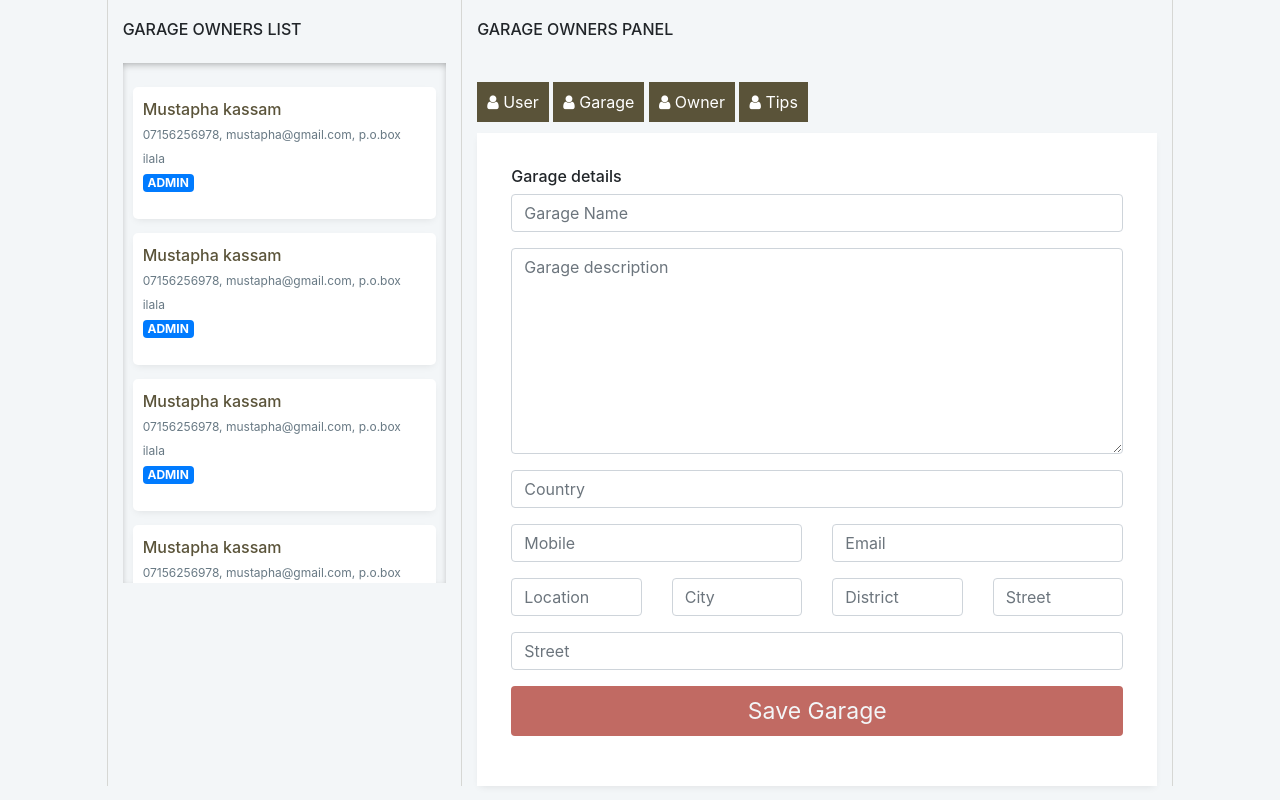
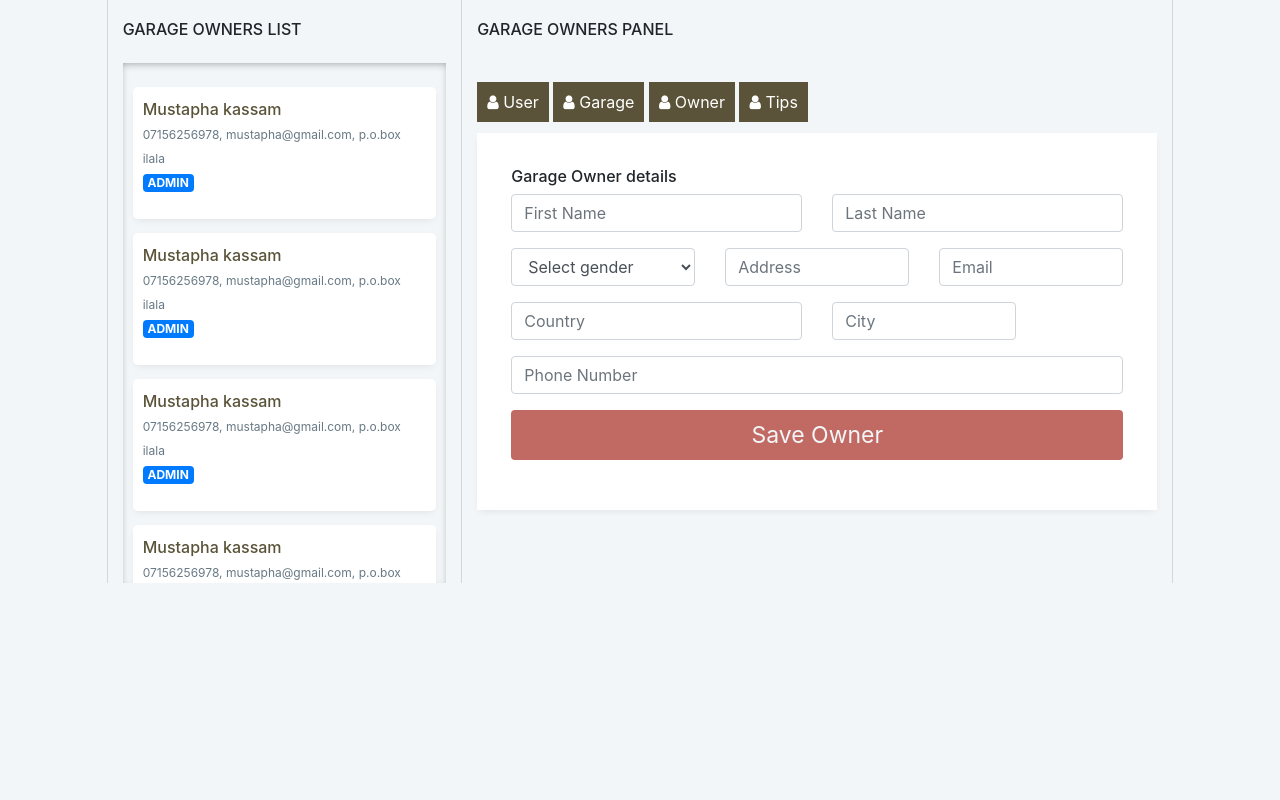
Before and after one commit to Gfrey70/Project, a CodeIgniter app: page /database/index.php/garage/ownerpanel in a window 1280 px wide. Run offline with CodeIgniter, Linux system fonts and the light colour scheme; some libraries are stand-ins or nearby versions.

Commit message:
finalize

```diff
--- a/application/views/owner_dashboard.php
+++ b/application/views/owner_dashboard.php
@@ -99,72 +99,63 @@
               </ul>
             </div>
             <div class="vl-panel-body">
-              <h6>Garage details</h6>
+              <h6>Garage Owner details</h6>
               <form class="" action="index.html" method="post">
                 <div class="row">
-                  <div class="col-md-12">
+                  <div class="col-md-6">
                     <div class="form-group">
-                      <input placeholder="Garage Name" class="form-control" type="text" name="" value="">
+                      <input placeholder="First Name" class="form-control" type="text" name="" value="">
+                    </div>
+                  </div>
+                  <div class="col-md-6">
+                    <div class="form-group">
+                      <input placeholder="Last Name" class="form-control" type="text" name="" value="">
+                    </div>
+                  </div>
+                </div>
+                <div class="row">
+                  <div class="col-md-4">
+                    <div class="form-group">
+                      <select class="form-control" name="">
+                        <option value="" selected disabled>Select gender</option>
+                        <option value="male">Male</option>
+                        <option value="female">Female</option>
+                      </select>
+                    </div>
+                  </div>
+                  <div class="col-md-4">
+                    <div class="form-group">
+                      <input placeholder="Address" class="form-control" type="text" name="" value="">
+                    </div>
+                  </div>
+                  <div class="col-md-4">
+                    <div class="form-group">
+                      <input placeholder="Email" class="form-control" type="text" name="" value="">
+                    </div>
+                  </div>
+                </div>
+                <div class="row">
+                  <div class="col-md-6">
+                    <div class="form-group">
+                      <input placeholder="Country" class="form-control" type="text" name="" value="">
+                    </div>
+                  </div>
+                  <div class="col-md-4">
+                    <div class="form-group">
+                      <input placeholder="City" class="form-control" type="text" name="" value="">
                     </div>
                   </div>
                 </div>
                 <div class="row">
                   <div class="col-md-12">
                     <div class="form-group">
-                      <textarea placeholder="Garage description" name="name" rows="8" cols="80" class="form-control"></textarea>
+                      <input placeholder="Phone Number" class="form-control" type="text" name="" value="">
                     </div>
                   </div>
-                </div>
-                <div class="row">
-                  <div class="col-md-12">
-                    <div class="form-group">
-                      <input placeholder="Country" class="form-control" type="text" name="" value="">
-                    </div>
-                  </div>
-                </div>
-                <div class="row">
-                  <div class="col-md-6">
-                    <div class="form-group">
-                      <input placeholder="Mobile" class="form-control" type="text" name="" value="">
-                    </div>
-                  </div>
-                  <div class="col-md-6">
-                    <div class="form-group">
-                      <input placeholder="Email" class="form-control" type="text" name="" value="">
-                    </div>
-                  </div>
-                </div>
-                <div class="row">
-                  <div class="col-md-3">
-                    <div class="form-group">
-                      <input placeholder="Location" class="form-control" type="text" name="" value="">
-                    </div>
-                  </div>
-                  <div class="col-md-3">
-                    <div class="form-group">
-                      <input placeholder="City" class="form-control" type="text" name="" value="">
-                    </div>
-                  </div>
-                  <div class="col-md-3">
-                    <div class="form-group">
-                      <input placeholder="District" class="form-control" type="text" name="" value="">
-                    </div>
-                  </div>
-                  <div class="col-md-3">
-                    <div class="form-group">
-                      <input placeholder="Street" class="form-control" type="text" name="" value="">
-                    </div>
-                  </div>
-                </div>
-                <div class="row">
-                  <div class="col-md-12">
-                    <div class="form-group">
-                      <input placeholder="Street" class="form-control" type="text" name="" value="">
-                    </div>
-                  </div>
+
                 </div>
                 <div class="form-group">
-                  <button type="submit" name="button" class="form-control vl-btn-login vl-wt-clr">Save Garage</button>
+                  <button type="submit" name="button" class="form-control vl-btn-login vl-wt-clr">Save Owner</button>
                 </div>
               </form>
             </div>
```
Also changed, not shown: application/views/garage_dashboard.php (+9 -0 lines).
